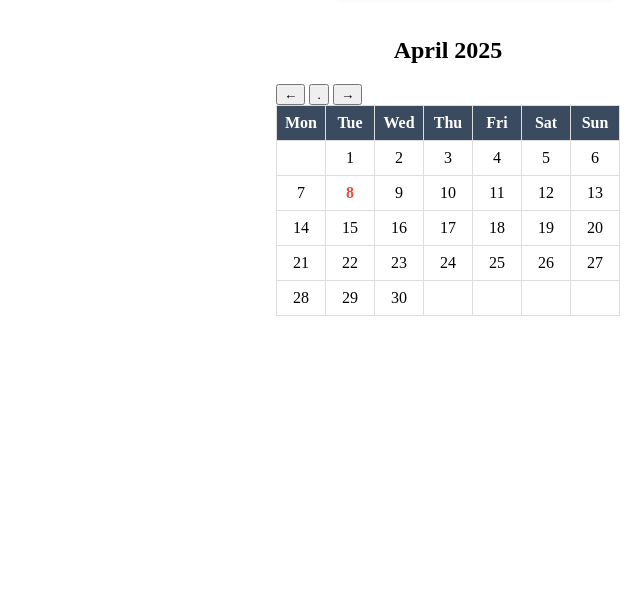
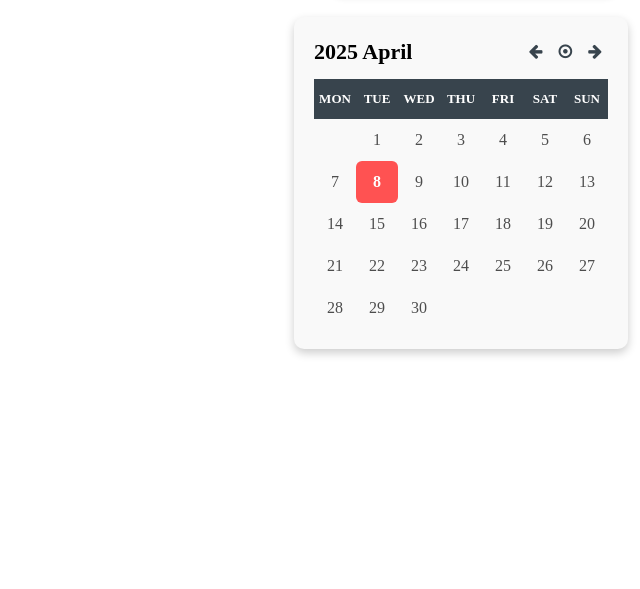
Before and after one commit to yamesyung/SoloScribe, a Django app: page / in a window 1280 px wide. Shown: the part 63-652 px from the top of the page, without its empty margins (640-1280 px from the left). Run offline with Django 4.2, Linux system fonts and the light colour scheme; data that the repository does not hold is empty; parts of the project's set-up code (start-up, migrations or seed data) failed here and were passed over; some libraries are stand-ins or nearby versions.

Commit message:
homepage calendar styling

```diff
--- a/static/themes/default/css/homepage/homepage.css
+++ b/static/themes/default/css/homepage/homepage.css
@@ -96,43 +96,97 @@ article {
   margin-bottom: 64px;
 }
 
+.invisible {
+  visibility: hidden;
+}
+
 #calendar {
   position: absolute;
   top: 80px;
-  right: 20px;
+  right: 12px;
+  background-color: #f9f9f9;
+  border-radius: 10px;
+  padding: 20px;
+  box-shadow: 0 4px 10px rgba(0, 0, 0, 0.2);
+  color: black;
+  text-align: center;
+}
+
+.calendar-header {
+  display: flex;
+  justify-content: space-between;
+  align-items: center;
+  width: 100%;
+  margin-bottom: 12px;
 }
 
 .calendar-title {
-  text-align: center;
+  font-size: 1.375rem;
+  font-weight: bold;
+  color: black;
+  text-align: left;
+}
+
+.calendar-nav {
+  display: flex;
+  gap: 4px;
+}
+
+.calendar-nav button {
+  background: #f9f9f9;
+  color: #38444d;
+  border: none;
+  padding: 6px 6px;
+  border-radius: 6px;
+  cursor: pointer;
+  font-size: 16px;
+  transition: background 0.3s ease;
+}
+
+.calendar-nav button:hover {
+  background: #55606d;
+  color: white;
 }
 
 table {
+  width: 100%;
   border-collapse: collapse;
 }
 
-th, td {
-  border: 1px solid #ddd;
-  padding: 8px;
-  text-align: center;
-}
-
 th {
-  width: 2em;
-  background-color: #3a4b5f;
+  background-color: #38444d;
+  padding: 12px 4px;
+  font-size: 0.813rem;
+  text-transform: uppercase;
   color: white;
 }
 
+td {
+  width: 40px;
+  height: 40px;
+  text-align: center;
+  font-size: 16px;
+  transition: background 0.2s ease-in-out;
+}
+
+td:not(.has-event) {
+  color: #4d4d4d;
+}
+
 .current-day {
-  color: #e74c3c;
+  background-color: #ff5252 !important;
+  color: white !important;
   font-weight: bold;
+  border-radius: 6px;
 }
 
 .has-event {
-  background-color: #d0d8e2;
-  font-weight: bold;
-  border-radius: 50%;
+  background-color: rgba(102, 186, 255, 0.3);
+  color: black;
+  border-radius: 6px;
 }
 
 .has-event:hover {
+  background-color: rgba(102, 186, 255, 0.5);
   cursor: pointer;
 }
--- a/templates/partials/homepage/calendar.html
+++ b/templates/partials/homepage/calendar.html
@@ -1,26 +1,32 @@
 <div id="calendar">
     <div class="calendar-header">
 
-        <h2 class="calendar-title">{{ month_name }} {{ year }}</h2>
+        <div class="calendar-title">{{ year }} {{ month_name }}</div>
 
-        {% if month > 1 %}
-            <button hx-get="{% url 'calendar_view' %}?month={{ month|add:-1 }}&year={{ year }}"
+        <div class="calendar-nav">
+            <button {% if month > 1 %}
+                        hx-get="{% url 'calendar_view' %}?month={{ month|add:-1 }}&year={{ year }}"
+                        hx-target="#calendar" hx-swap="outerHTML"
+                    {% else %}
+                        class="invisible"
+                    {% endif %}>
+                <i class="fa fa-arrow-left" aria-hidden="true"></i>
+            </button>
+
+            <button hx-get="{% url 'calendar_view' %}?month={{ current_month }}&year={{ year }}"
                     hx-target="#calendar" hx-swap="outerHTML">
-                ←
+                <i class="fa fa-dot-circle-o" aria-hidden="true"></i>
             </button>
-        {% endif %}
 
-        <button hx-get="{% url 'calendar_view' %}?month={{ current_month }}&year={{ year }}"
-                    hx-target="#calendar" hx-swap="outerHTML">
-                .
-        </button>
-
-        {% if month < 12 %}
-            <button hx-get="{% url 'calendar_view' %}?month={{ month|add:1 }}&year={{ year }}"
-                    hx-target="#calendar" hx-swap="outerHTML">
-                →
+            <button {% if month < 12 %}
+                        hx-get="{% url 'calendar_view' %}?month={{ month|add:1 }}&year={{ year }}"
+                        hx-target="#calendar" hx-swap="outerHTML"
+                    {% else %}
+                        class="invisible"
+                    {% endif %}>
+                <i class="fa fa-arrow-right" aria-hidden="true"></i>
             </button>
-        {% endif %}
+        </div>
     </div>
 
     <table>
```
Also changed, not shown: static/themes/custom/css/homepage/homepage.css (+68 -14 lines), static/themes/dark/css/homepage/homepage.css (+67 -12 lines).
